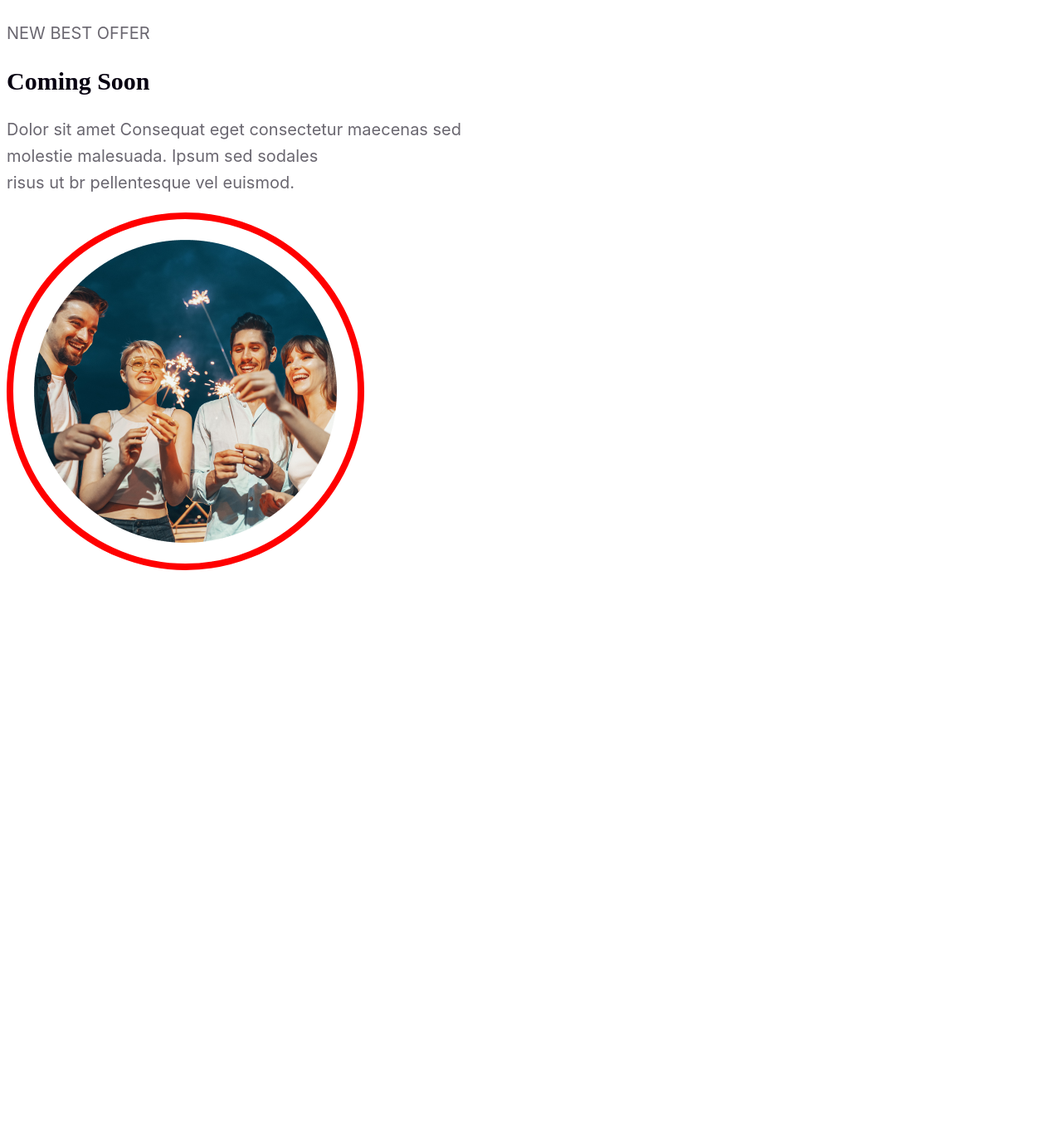
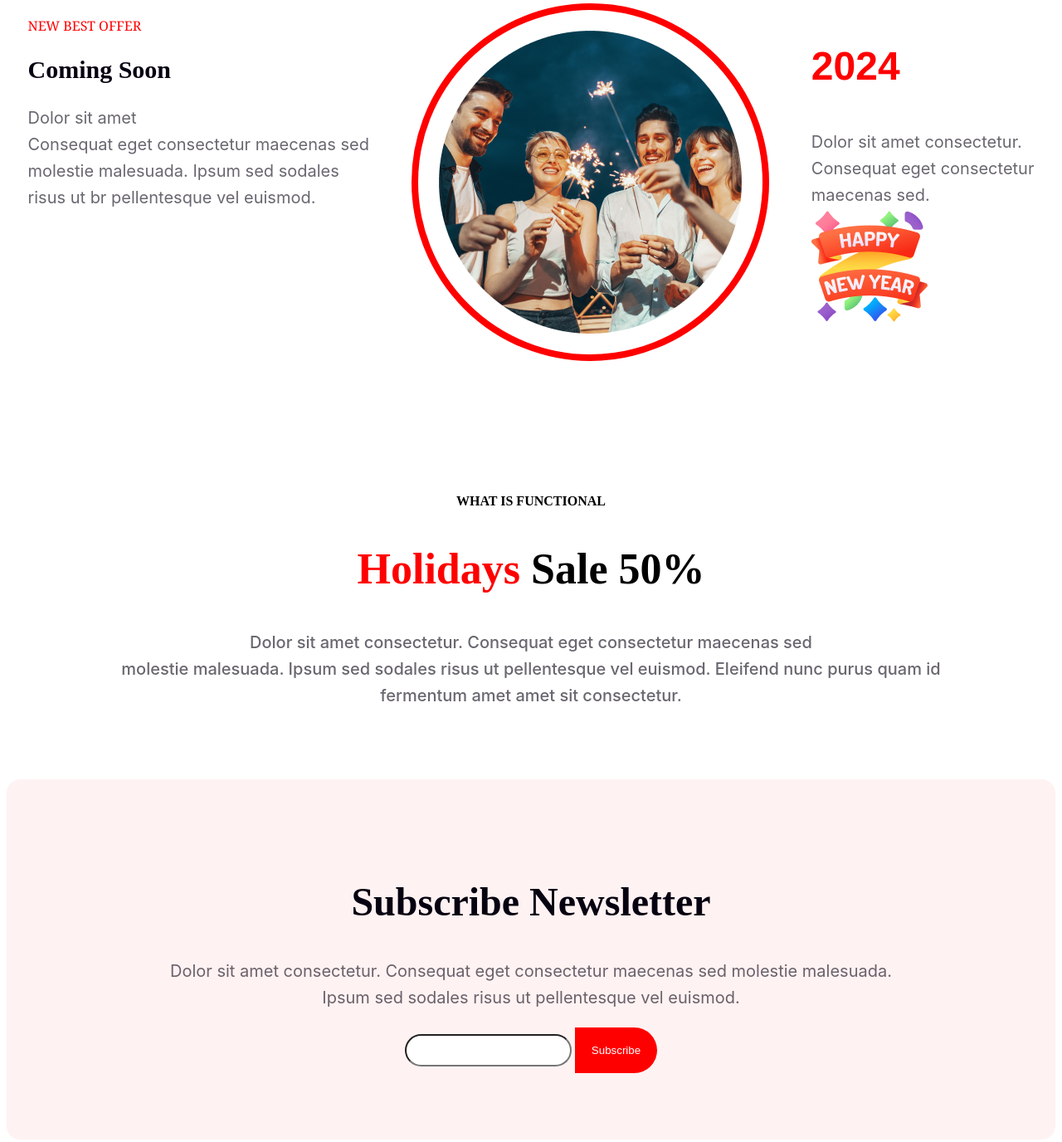
Before and after one commit to sabbir-hossen66/new-year-assingment-01, a plain HTML site: page index.html in a window 1280 px wide. Shown: the part 3299-4675 px from the top of the page at 83% size. Before the commit the page ends 3994 px from the top, so only its background shows below. Drawn offline with Linux system fonts and the light colour scheme.

Commit message:
section seven is done

```diff
--- a/index.html
+++ b/index.html
@@ -51,13 +51,54 @@
 
             <!-- 4th section is here -->
             <div class="fourth-section">
-                <p class="fourth-section-title">NEW BEST OFFER</p>
-                <h1>Coming Soon</h1>
-                <p>Dolor sit amet <consectetur class="br"></consectetur> Consequat eget consectetur maecenas sed<br>
-                    molestie malesuada. Ipsum sed
-                    sodales <br> risus ut br pellentesque vel euismod. </p>
+                <div class="fourth-one">
+                    <p class="fourth-section-title">NEW BEST OFFER</p>
+                    <h1>Coming Soon</h1>
+                    <p class="fourth-section-pragraph">Dolor sit amet <br> Consequat eget
+                        consectetur maecenas sed<br>
+                        molestie malesuada. Ipsum sed
+                        sodales <br> risus ut br pellentesque vel euismod. </p>
+                </div>
                 <div class="circle">
                     <img src=" resources/Ellipse 1.png" alt="">
+                </div>
+
+                <div class="fourth-three">
+                    <p>2024</p>
+                    <div class="fourth-section-pragraph">Dolor sit amet consectetur.<br> Consequat eget
+                        consectetur<br>
+                        maecenas
+                        sed.</div>
+                    <img src="resources/Group 96.png" alt="">
+                </div>
+            </div>
+            <!-- section number five -->
+            <div class="section-five">
+                <h4>WHAT IS FUNCTIONAL</h4>
+                <h1><span class="holidays-color">Holidays</span> Sale 50%</h1>
+                <p>Dolor sit amet consectetur. Consequat eget consectetur maecenas sed <br>
+                    molestie malesuada. Ipsum sed sodales risus ut pellentesque vel euismod. Eleifend nunc purus quam id
+                    <br>
+                    fermentum amet amet sit consectetur.
+                </p>
+            </div>
+
+
+            <!-- section-6 -->
+
+
+            <!-- section number 7 -->
+            <div class="section-seven">
+                <h2>Subscribe Newsletter</h2>
+                <p>Dolor sit amet consectetur. Consequat eget consectetur maecenas sed molestie malesuada. <br> Ipsum
+                    sed
+                    sodales risus ut pellentesque vel euismod. </p>
+                <div class="section-seven-form">
+                    <form action="">
+                        <input class="section-seven-input" type="email" name="" id="use @gmail.com">
+                        <button class="section-seven-subscribe">Subscribe</button>
+                    </form>
+
                 </div>
             </div>
         </section>
--- a/styles/style.css
+++ b/styles/style.css
@@ -161,6 +161,12 @@ header {
 
 } */
 
+
+.fourth-section {
+    display: flex;
+    justify-content: space-around;
+}
+
 .fourth-section-title {
     color: #F00;
     font-family: Georgia, 'Times New Roman', Times, serif;
@@ -176,14 +182,20 @@ header {
     line-height: normal;
 }
 
-.fourth-section p {
+.fourth-section-title {
+    color: #FF0000;
+
+
+}
+
+.fourth-section-pragraph {
     color: rgba(7, 2, 17, 0.60);
     font-family: Inter;
     font-size: 20px;
     font-style: normal;
     font-weight: 400;
     line-height: 32px;
-
+    /* 160% */
 }
 
 .circle {
@@ -195,3 +207,110 @@ header {
     padding: 25px;
 
 }
+
+.fourth-three {
+    color: #F00;
+    font-family: 'Franklin Gothic Medium', 'Arial Narrow', Arial, sans-serif;
+    font-size: 48px;
+    font-style: normal;
+    font-weight: 700;
+    line-height: normal;
+
+}
+
+.fourth-section-pragraph {
+    color: rgba(7, 2, 17, 0.60);
+    font-family: Inter;
+    font-size: 20px;
+    font-style: normal;
+    font-weight: 400;
+    line-height: 32px;
+    /* 160% */
+}
+
+.section-five {
+    margin-top: 160px;
+    text-align: center;
+    padding-bottom: 65px;
+}
+
+.section-five h1 {
+    font-family: Merriweather;
+    font-size: 52px;
+    font-style: normal;
+    font-weight: 900;
+    line-height: normal;
+}
+
+.holidays-color {
+    color: #FF0000;
+
+}
+
+.section-five p {
+    color: rgba(7, 2, 17, 0.60);
+
+    font-family: Inter;
+    font-size: 20px;
+    font-style: normal;
+    font-weight: 500;
+    line-height: 32px;
+
+}
+
+
+/* section seven */
+
+
+.section-seven {
+    border-radius: 16px;
+    background-color: rgba(255, 0, 0, 0.05);
+    padding: 80px;
+}
+
+.section-seven-form {
+    display: inline;
+    text-align: center;
+
+
+}
+
+.section-seven h2 {
+    color: #070211;
+    text-align: center;
+    font-family: Merriweather;
+    font-size: 48px;
+    font-style: normal;
+    font-weight: 900;
+    line-height: normal;
+    text-transform: capitalize;
+}
+
+
+
+.section-seven p {
+    color: rgba(7, 2, 17, 0.60);
+    text-align: center;
+    font-family: Inter;
+    font-size: 20px;
+    font-style: normal;
+    font-weight: 400;
+    line-height: 32px;
+
+}
+
+.section-seven-input {
+    border-radius: 50px;
+    background: #FFF;
+    padding: 10px;
+
+}
+
+.section-seven-subscribe {
+    border-radius: 0px 50px 50px 0px;
+    background: #F00;
+    border: none;
+    color: white;
+    padding: 20px;
+
+}
```
